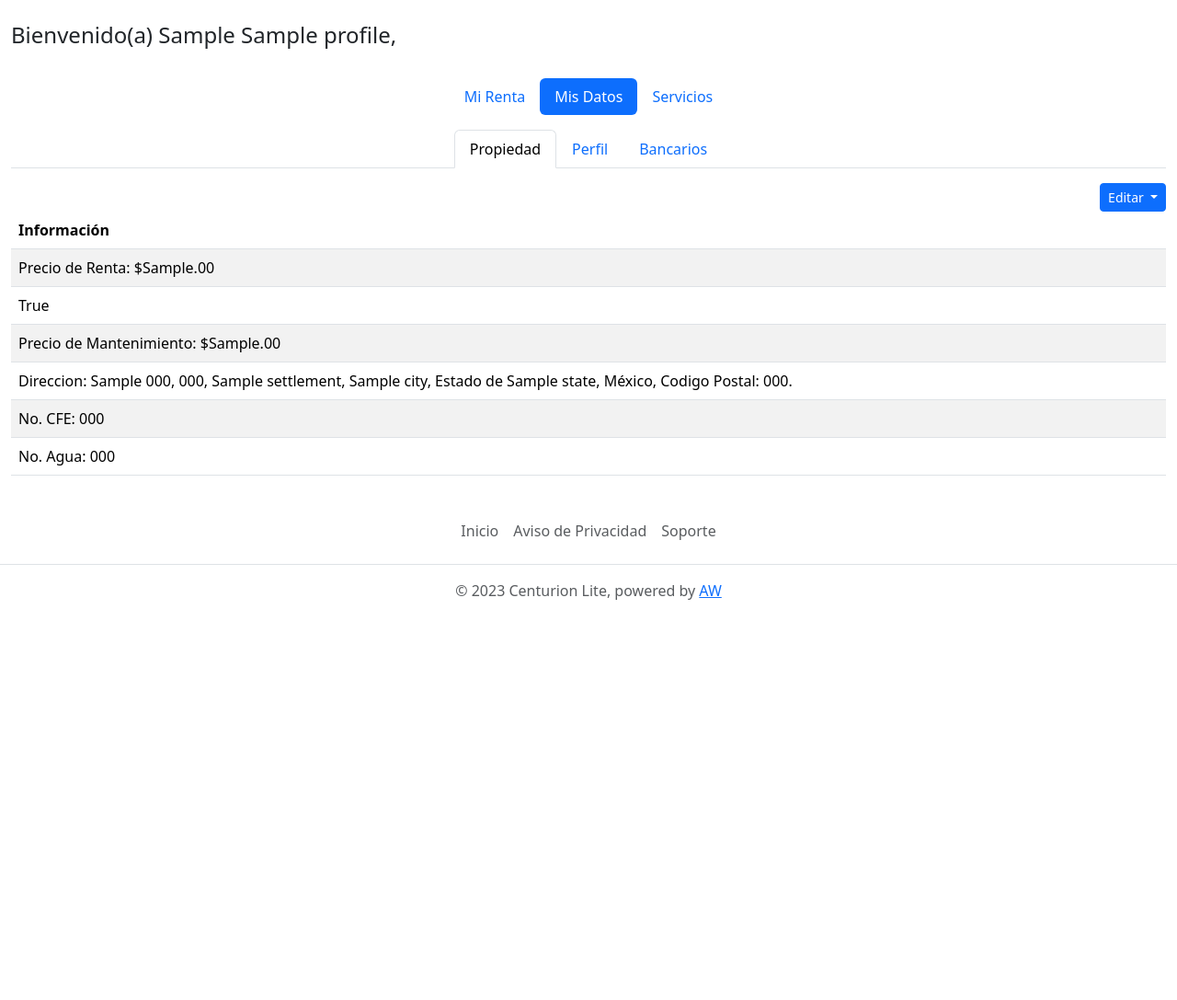
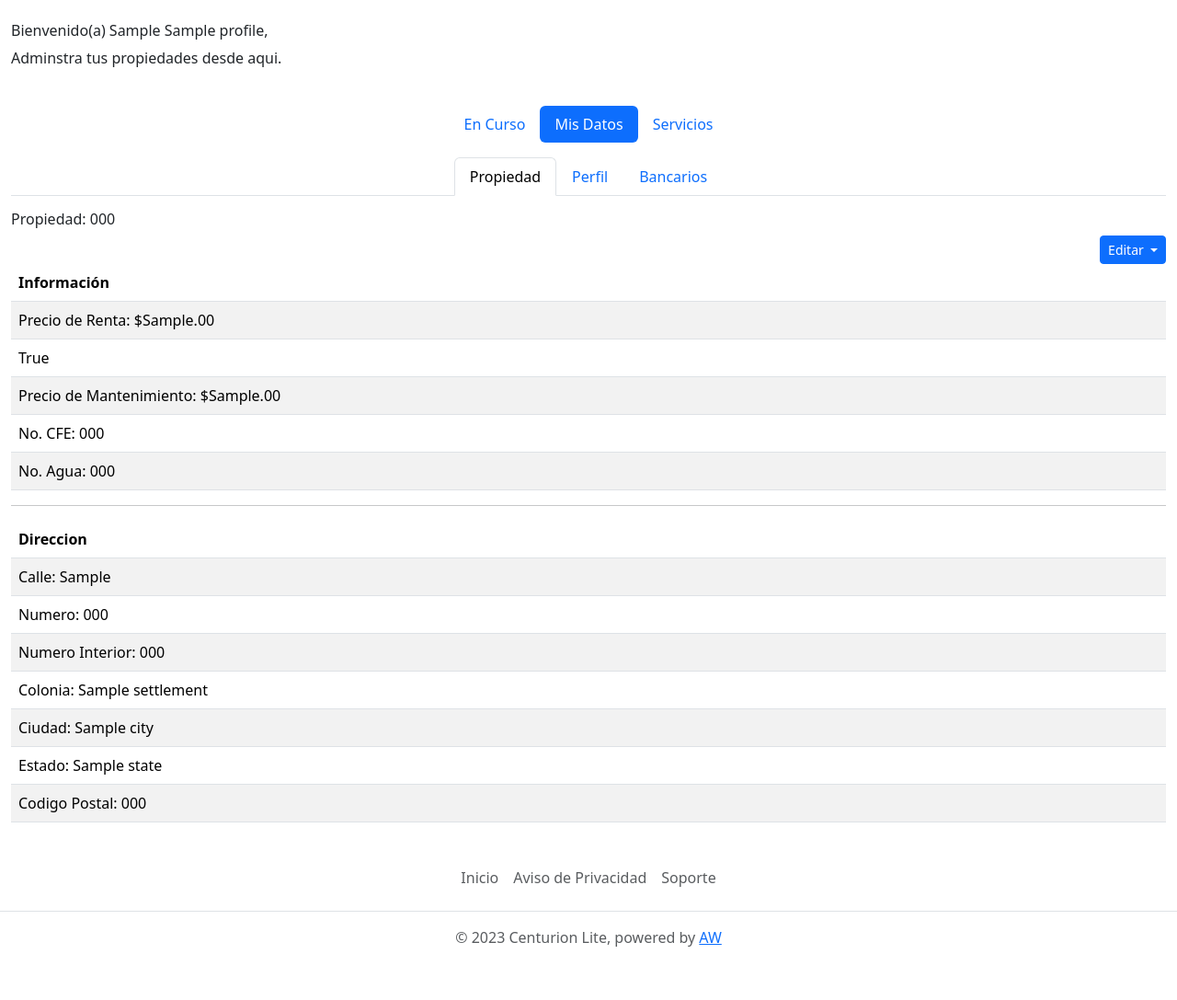
Before and after one commit to wolfdev07/CenturionLite, a Django app: page /costumers/lessors/index/ in a window 1280 px wide, after a click on "Mis Datos". Shown: the part 56-1143 px from the top of the page at 92% size. Before the commit the page ends 708 px from the top, so only its background shows below. Run offline with Django 4.2, Linux system fonts and the light colour scheme; a user stored in the database is signed in; tables that the repository leaves empty hold one stand-in row (values such as "Sample post"); some libraries are stand-ins or nearby versions.

Commit message:
Update view Lessors

```diff
--- a/CenturionApi/templates/lessors_index.html
+++ b/CenturionApi/templates/lessors_index.html
@@ -5,14 +5,15 @@
 {% block main %}
 <!-- PAGE TITLE -->
 <div class="row mb-2">
-    <h4>Bienvenido(a) {{ profile.first_name }} {{ profile.second_name }},</h4>
+    <h6>Bienvenido(a) {{ profile.first_name }} {{ profile.second_name }},</h6>
+    <p>Adminstra tus propiedades desde aqui.</p>
 </div>
 <!-- PAGE TITLE -->
 
 <!-- NAV -->
 <ul class="nav justify-content-center nav-pills mb-3 mt-4" id="pills-tab" role="tablist">
     <li class="nav-item" role="presentation">
-        <button class="nav-link active" id="pills-home-tab" data-bs-toggle="pill" data-bs-target="#pills-home" type="button" role="tab" aria-controls="pills-home" aria-selected="true">Mi Renta</button>
+        <button class="nav-link active" id="pills-home-tab" data-bs-toggle="pill" data-bs-target="#pills-home" type="button" role="tab" aria-controls="pills-home" aria-selected="true">En Curso</button>
     </li>
     <li class="nav-item" role="presentation">
         <button class="nav-link" id="pills-profile-tab" data-bs-toggle="pill" data-bs-target="#pills-profile" type="button" role="tab" aria-controls="pills-profile" aria-selected="false">Mis Datos</button>
@@ -46,7 +47,9 @@
         </nav>
         <div class="tab-content" id="nav-tabContent">
             <div class="tab-pane fade show active" id="nav-home" role="tabpanel" aria-labelledby="nav-home-tab" tabindex="0">
-                <div class="text-end mt-3">
+                {% for property in properties %}
+                    <h6 class="mt-3">Propiedad: {{ property.property_code }}</h6>
+                    <div class="text-end">
                         <div class="btn-group">
                             <button type="button" class="btn btn-primary dropdown-toggle btn-sm" data-bs-toggle="dropdown" aria-expanded="false">
                                 Editar <i class="fa-solid fa-pen-to-square"></i>
@@ -54,10 +57,10 @@
                             <ul class="dropdown-menu">
                                 <li><a class="dropdown-item" href="#">Datos de Renta</a></li>
                                 <li><a class="dropdown-item" href="#">Direccion</a></li>
+                                <li><a class="dropdown-item" href="#">Archivos</a></li>
                             </ul>
                         </div>
                     </div>
-                {% for property in properties %}
                     <table class="table table-striped">
                         <thead>
                             <tr>
@@ -76,24 +79,43 @@
                                 <td>Precio de Mantenimiento: ${{ property.maintenance_price }}.00</td>
                             </tr>
                             <tr>
-                                <td>
-                                    Direccion: {{ property.property_address.street }}
-                                    {{ property.property_address.number }},
-                                    {% if property.property_address.internal_number %}
-                                        {{ property.property_address.internal_number }},
-                                    {% endif %}
-                                    {{ property.property_address.settlement.name }},
-                                    {{ property.property_address.settlement.postal_code.city.name }}, Estado de
-                                    {{ property.property_address.settlement.postal_code.city.state.name }},
-                                    México, Codigo Postal:
-                                    {{ property.property_address.settlement.postal_code.code }}.
-                                </td>
-                            </tr>
-                            <tr>
                                 <td>No. CFE: {{ property.cfe_service_number }} </td>
                             </tr>
                             <tr>
                                 <td>No. Agua: {{ property.water_service_number }}</td>
+                            </tr>
+                        </tbody>
+                    </table>
+                    <hr>
+                    <table class="table table-striped mt-3">
+                        <thead>
+                            <tr>
+                                <th scope="col">Direccion</th>
+                            </tr>
+                        </thead>
+                        <tbody>
+                            <tr>
+                                <td>Calle: {{ property.property_address.street }}</td>
+                            </tr>
+                            <tr>
+                                <td>Numero: {{ property.property_address.number }}</td>
+                            </tr>
+                            {% if property.property_address.internal_number %}
+                            <tr>
+                                <td>Numero Interior: {{ property.property_address.internal_number }}</td>
+                            </tr>
+                            {% endif %}
+                            <tr>
+                                <td>Colonia: {{ property.property_address.settlement.name }}</td>
+                            </tr>
+                            <tr>
+                                <td>Ciudad: {{ property.property_address.settlement.postal_code.city.name }}</td>
+                            </tr>
+                            <tr>
+                                <td>Estado: {{ property.property_address.settlement.postal_code.city.state.name }}</td>
+                            </tr>
+                            <tr>
+                                <td>Codigo Postal: {{ property.property_address.settlement.postal_code.code }}</td>
                             </tr>
                         </tbody>
                     </table>
--- a/Costumers/models.py
+++ b/Costumers/models.py
@@ -140,6 +140,7 @@ class LeasePropertyModel(models.Model):
     maintenance_included = models.BooleanField()
     cfe_service_number = models.CharField(max_length=200, null=True, blank=True)
     water_service_number = models.CharField(max_length=200, null=True, blank=True)
+    property_code = models.CharField(max_length=120, null=True, blank=True)
     finish = models.BooleanField(default=False)
     created_at = models.DateTimeField(auto_now_add=True)
 
```
Also changed, not shown: Costumers/migrations/0018_leasepropertymodel_property_code.py (added). Lines whose indentation alone changed are shown as unchanged.
